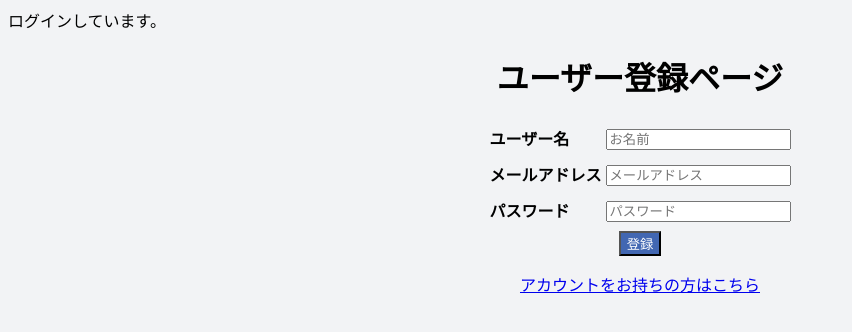
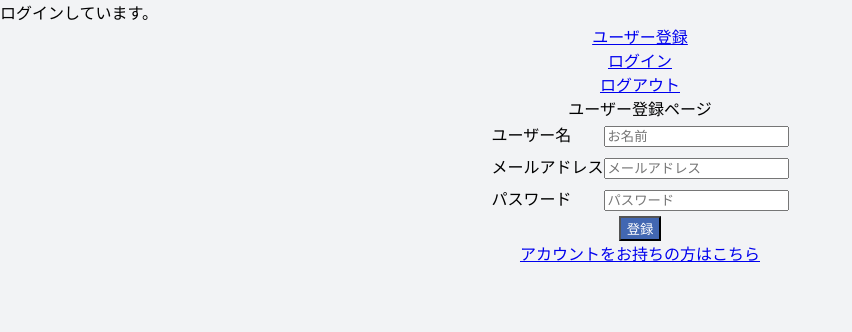
Before and after one commit to noemoriwaki/php_facebook, a PHP site: page /registration.php in a window 1280 px wide. Shown: the top 332 px of the page, without its empty margins (0-852 px from the left). Run offline with PHP 8.4, Linux system fonts and the light colour scheme; the visitor is signed in with stand-in values (Sample User, id 1).

Commit message:
ファイルを更新

```diff
--- a/css/login.css
+++ b/css/login.css
@@ -29,3 +29,6 @@ table{
 th,td{
     line-height: 2rem;
 }
+ul{
+
+}
--- a/css/registration.css
+++ b/css/registration.css
@@ -1,3 +1,5 @@
+@import "reset.css";
+
 /* メニュのCSS */
 .menu_list{
     text-decoration: none;
--- a/login.php
+++ b/login.php
@@ -55,6 +55,11 @@ if ($_SESSION["login"]) {
 </head>
 <body>
     <!-- 共通のログインnavを読み込み -->
+    <ul>
+        <li><a href="/">ユーザー登録</a></li>
+        <li><a href="/login.php">ログイン</a></li>
+        <li><a href="/logout.php">ログアウト</a></li>
+    </ul>
 
     <h1>ログインページ</h1>
         <form action="./login.php" methot="POST">
--- a/menu.php
+++ /dev/null
@@ -1,5 +0,0 @@
-        <ul>
-            <li><a href="/registration.php">ユーザー登録</a></li>
-            <li><a href="/login.php">ログイン</a></li>
-            <li><a href="/logout.php">ログアウト</a></li>
-        </ul>
--- a/registration.php
+++ b/registration.php
@@ -44,6 +44,12 @@ if ($_SESSION["login"]) {
 </head>
 <body>
     <!-- 共通のログインnavを読み込み -->
+    <ul>
+        <li><a href="/">ユーザー登録</a></li>
+        <li><a href="/login.php">ログイン</a></li>
+        <li><a href="/logout.php">ログアウト</a></li>
+    </ul>
+
 
     <h1>ユーザー登録ページ</h1>
         <form action="./registration.php" method="POST">
```
